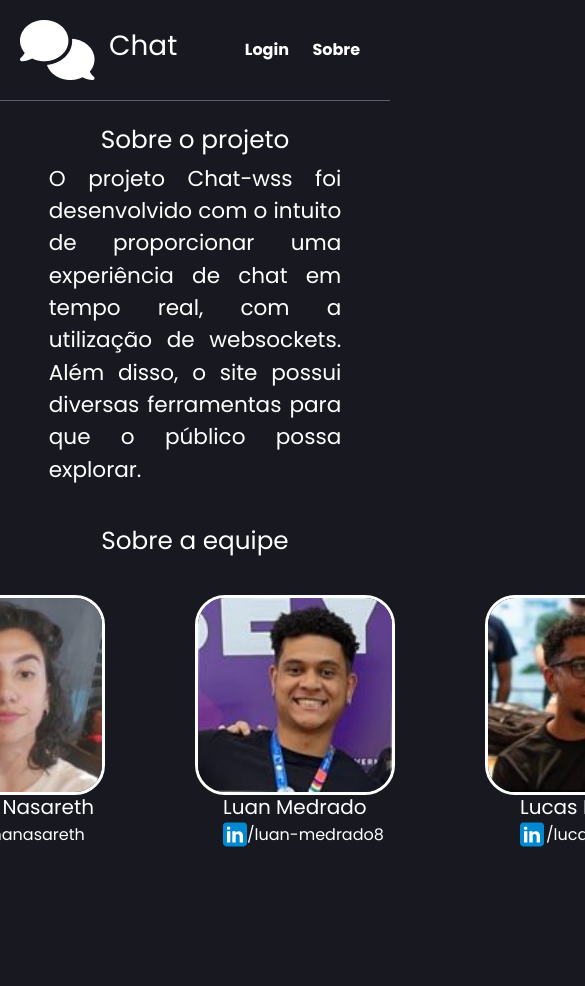
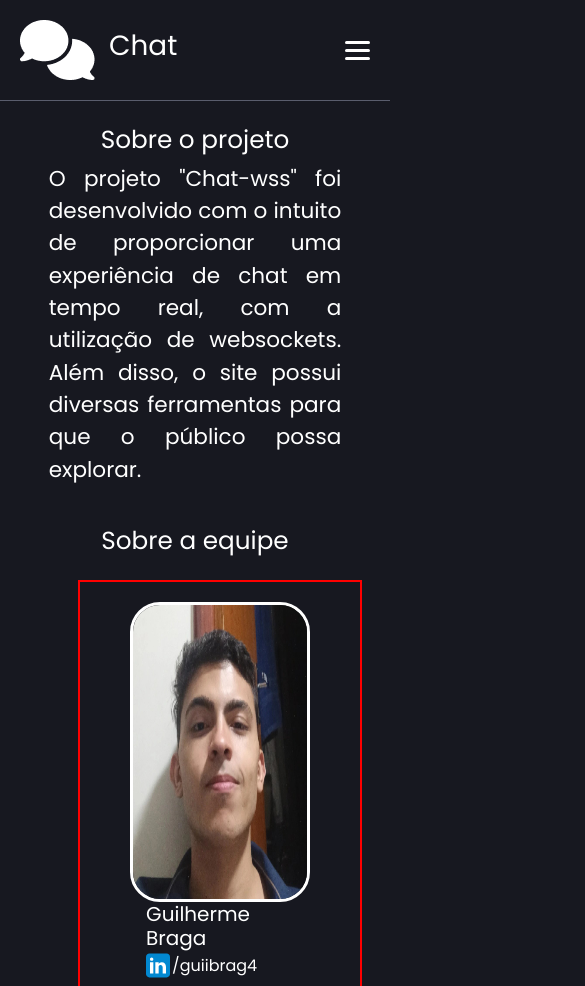
Before and after one commit to Lucca7r/chat-wss, a plain HTML site: page frontend/screen/sobre/sobre.html in a window 390 px wide. Shown: the top 986 px of the page, 585 px wide, since content can reach past the window. Before the commit the page ends 852 px from the top, so only its background shows below. Drawn offline with nearby package versions, Linux system fonts and the light colour scheme; no server answers.

Commit message:
[tl-login-responsividade] add responsividade na tela, ainda faltam alterações

```diff
--- a/frontend/css/sobre.css
+++ b/frontend/css/sobre.css
@@ -19,7 +19,7 @@ p {
 
 .bg-custom {
 	background-color: #171820;
-	font-family: 'Poppins';
+	font-family: "Poppins";
 }
 
 .image-custom {
@@ -49,20 +49,13 @@ header {
 	font-weight: bold;
 }
 
-/* main {
-	display: flex;
-	justify-content: center;
-	align-items: center;
-	flex-direction: column;
-} */
-
-nav>a {
+nav > a {
 	margin: 10px;
 	color: white;
 	text-decoration: none;
 }
 
-nav>a:hover {
+nav > a:hover {
 	color: #5a5d6d;
 }
 
@@ -72,10 +65,94 @@ nav>a:hover {
 
 .img_perfil {
 	margin-right: 90px;
-    border-radius: 30px ;
+	/* margin-left: 100px; */
+	border-radius: 30px;
+	max-width: 100%;
 	width: 200px;
 	height: 200px;
 	border: #fff;
 	border: 3px solid #fff;
 	margin-top: 15px;
+	display: flex;
+	flex-direction: column;
 }
+
+
+.d-flex.mt-3 {
+	margin-left: 100px;
+}
+
+@media screen and (max-width: 1300px) {
+	.img_perfil {
+		width: 250px;
+		height: 250px
+	}
+	.d-flex.mt-3 {
+		flex-direction: row;
+		border: 2px solid red;
+		flex-wrap: wrap;
+		padding-right: 50px;
+		padding-left: 50px;
+	}
+
+	.d-flex.mt-3 div {
+		width: 50%;
+	}
+}
+
+@media screen and (max-width: 770px) {
+	.img_perfil {
+		width: 500px;
+		height: 300px;
+		margin-top: 20px;
+	}
+	.d-flex.mt-3 {
+		margin-left: 50px;
+		margin-right: 0px;
+		flex-direction: row;
+		border: 2px solid red;
+		flex-wrap: wrap;
+	}
+
+	.d-flex.mt-3 div {
+		width: 100%;
+	}
+
+	#logo_chat img {
+		width: 35%;
+	}
+
+	#menu-toggle {
+		display: block;
+		background-color: transparent;
+		border: none;
+	}
+
+	nav {
+		display: none;
+		flex-direction: column;
+	}
+
+	nav a {
+		padding: 10px;
+		text-align: center;
+	}
+
+	#menu-toggle span {
+		display: block;
+		width: 25px;
+		height: 3px;
+		margin: 5px 0;
+		background-color: #fff;
+		border-radius: 20px;
+	}
+
+	nav {
+		position: absolute;
+		align-items: flex-end;
+		top: 70px;
+		right: 0;
+		padding: 10px;
+		background-color: #171820;
+	}
+}
--- a/frontend/screen/sobre/sobre.html
+++ b/frontend/screen/sobre/sobre.html
@@ -1,86 +1,62 @@
 <!DOCTYPE html>
 <html lang="pt-BR">
+
 <head>
-    <link
-      href="https://fonts.googleapis.com/css2?family=Poppins:wght@400;600;700;800&display=swap"
-      rel="stylesheet"
-    />
+  <link href="https://fonts.googleapis.com/css2?family=Poppins:wght@400;600;700;800&display=swap" rel="stylesheet" />
 
   <meta charset="UTF-8" />
   <meta name="viewport" content="width=device-width, initial-scale=1.0" />
   <title>Chat-wss Sobre</title>
 
   <!-- Bootstrap -->
-    <link
-      href="https://cdn.jsdelivr.net/npm/bootstrap@5.3.3/dist/css/bootstrap.min.css"
-      rel="stylesheet"
-      integrity="sha384-QWTKZyjpPEjISv5WaRU9OFeRpok6YctnYmDr5pNlyT2bRjXh0JMhjY6hW+ALEwIH"
-      crossorigin="anonymous"
-    />
-    <link
-      rel="icon"
-      type="image/png"
-      sizes="16x16"
-      href="frontend/screen/Home/assets/chatbalao.png"
-    />
+  <link href="https://cdn.jsdelivr.net/npm/bootstrap@5.3.3/dist/css/bootstrap.min.css" rel="stylesheet"
+    integrity="sha384-QWTKZyjpPEjISv5WaRU9OFeRpok6YctnYmDr5pNlyT2bRjXh0JMhjY6hW+ALEwIH" crossorigin="anonymous" />
+  <link rel="icon" type="image/png" sizes="16x16" href="frontend/screen/Home/assets/chatbalao.png" />
 
   <link rel="stylesheet" href="/frontend/css/sobre.css" />
-    <link
-      rel="icon"
-      type="image/png"
-      sizes="16x16"
-      href="frontend/screen/Home/assets/chatbalao.png"
-    />
+  <link rel="icon" type="image/png" sizes="16x16" href="frontend/screen/Home/assets/chatbalao.png" />
 </head>
+
 <body class="bg-custom">
   <header class="d-flex flex-row">
     <div id="chat_logo">
       <img src="/frontend/screen/Home/assets/chatbalao.png" alt="logo" />
       <h1>Chat</h1>
     </div>
+    <button id="menu-toggle" aria-label="Menu" aria-controls="menu">
+        <span></span>
+        <span></span>
+        <span></span>
+    </button>
     <nav id="menu">
       <a href="../../../login.html">Login</a>
       <a href="">Sobre</a>
     </nav>
   </header>
   <main class="w-100 d-flex flex-column align-items-center">
-      <div
-        class="w-75 d-flex flex-column mt-4 align-items-center justify-content-center color"
-      >
+    <div class="w-75 d-flex flex-column mt-4 align-items-center justify-content-center color">
       <h1 class="h2">Sobre o projeto</h1>
       <p class="fs-4">
-          O projeto Chat-wss foi desenvolvido com o intuito de proporcionar uma
+        O projeto "Chat-wss" foi desenvolvido com o intuito de proporcionar uma
         experiência de chat em tempo real, com a utilização de websockets.
         Além disso, o site possui diversas ferramentas para que o público
         possa explorar.
       </p>
       <h2 class="mt-4">Sobre a equipe</h2>
-        <div class="d-flex flex-row mt-3">
+      <div class="d-flex mt-3">
         <div>
           <a href="https://www.linkedin.com/in/guiibrag4/" target="_blank">
-
-                <img
-                class="img_perfil"
-                src="assets/guilherme.jpeg"
-                alt="guilherme_dev"
-                />
+            <img class="img_perfil" src="assets/guilherme.jpeg" alt="guilherme_dev" />
           </a>
           <h5 class="ms-3">Guilherme Braga</h5>
           <div class="d-flex image-custom">
             <img src="assets/group1.svg" alt="linkedin" class="ms-3" />
-              <h6 class="mt-2" style="margin-left: 2px">/guiibrag4</h6>
+            <h6 class="mt-2" style="margin-left: 2px;">/guiibrag4</h6>
           </div>
         </div>
         <div>
-            <a
-              href="https://www.linkedin.com/in/lorrananasareth/"
-              target="_blank"
-            >
-              <img
-                class="img_perfil"
-                src="assets/lorrana.jpg"
-                alt="lorrana_dev"
-              />
+          <a href="https://www.linkedin.com/in/lorrananasareth/" target="_blank">
+            <img class="img_perfil" src="assets/lorrana.jpg" alt="lorrana_dev" />
           </a>
           <h5 class="ms-3">Lorrana Nasareth</h5>
           <div class="d-flex image-custom">
@@ -94,31 +70,24 @@
           </a>
           <h5 style="margin-left: 28px">Luan Medrado</h5>
           <div class="d-flex image-custom">
-              <img
-                src="assets/group1.svg"
-                alt="linkedin"
-                style="margin-left: 28px"
-              />
+            <img src="assets/group1.svg" alt="linkedin" style="margin-left: 28px" />
             <h6 class="mt-2">/luan-medrado8</h6>
           </div>
         </div>
         <div>
           <a href="https://www.linkedin.com/in/lucas-rsilva0" target="_blank">
-
             <img class="img_perfil" src="assets/lucca.jpg" alt="lucca_dev" />
           </a>
           <h5 style="margin-left: 35px">Lucas R.Silva</h5>
           <div class="d-flex image-custom">
-              <img
-                src="assets/group1.svg"
-                alt="linkedin"
-                style="margin-left: 35px"
-              />
-              <h6 class="mt-2" style="margin-left: 2px">/lucas-rsilva</h6>
+            <img src="assets/group1.svg" alt="linkedin" style="margin-left: 35px" />
+            <h6 class="mt-2" st yle="margin-left: 2px">/lucas-rsilva</h6>
           </div>
         </div>
       </div>
     </div>
   </main>
+  <script src="/frontend/js/Home.js"></script>
 </body>
+
 </html>
```
Lines whose indentation alone changed are shown as unchanged.
